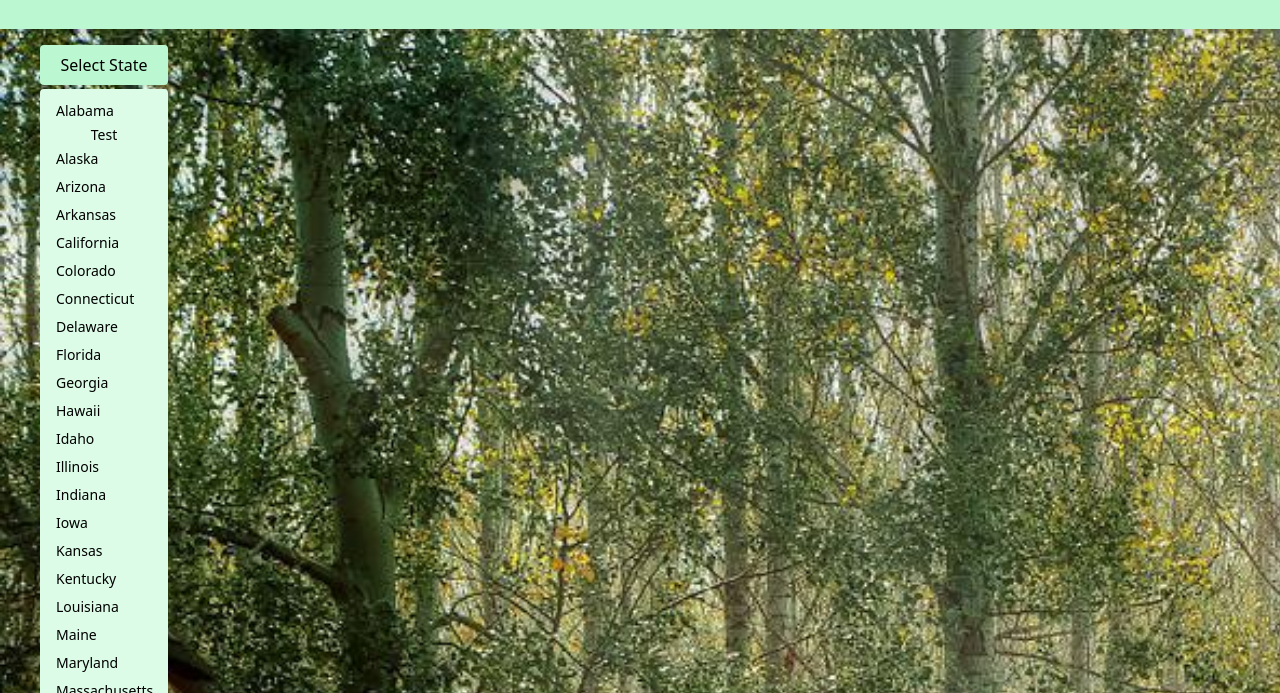
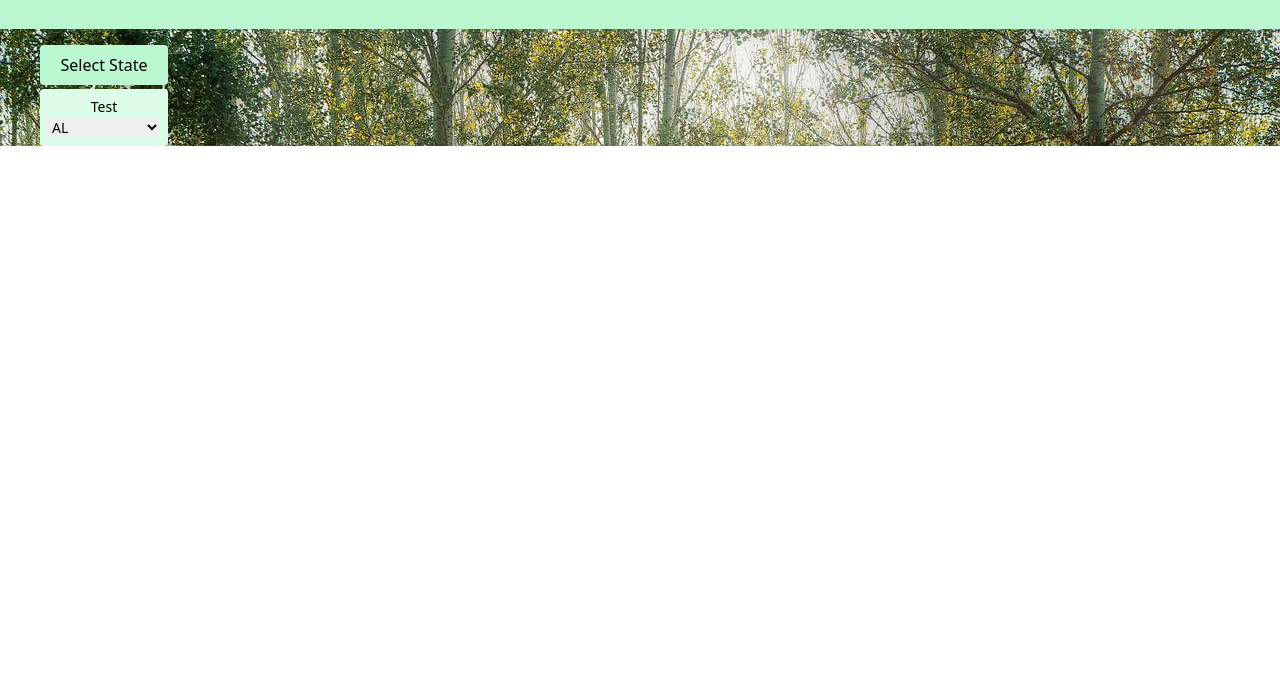
Before and after one commit to adryq/Dog-Park-App, a website: page index.html in a window 1280 px wide. Both pictures are taken after a click on the button "Select State". Shown: the part 107-800 px from the top of the page. Drawn offline with nearby package versions, Linux system fonts and the light colour scheme.

Commit message:
updated js file

```diff
--- a/assets/js/script.js
+++ b/assets/js/script.js
@@ -1,5 +1,6 @@
 //api key storage
-var apiKey = "&appid=755c65e42d689835b8fd27ff1e21603c";
+var apiKey = "&appid=755c65e42d689835b8fd27ff1e21603c"; //weather api key
+var parkKey = "" //park info key
 
 var cities = [];
 //using london as example
@@ -18,6 +19,22 @@ document.addEventListener('DOMContentLoaded', ()=> {
         if(dropdownState.classList.contains ('hidden')){
             dropdownState.classList.remove ('hidden');
             dropdownState.classList.add('flex');
+
+            var states  = ['AL', 'AK', 'AZ', 'AR',
+'CA', 'CO', 'CT', 'DE', 'FL', 'GA', 'HI',
+'ID', 'IL', 'IN', 'IA', 'KS', 'KY', 'LA',
+'ME', 'MD', 'MA', 'MI', 'MN', 'MS', 'MO',
+'MT', 'NE', 'NV', 'NH', 'NJ', 'NM', 'NY',
+'NC', 'ND', 'OH', 'OK', 'OR', 'PA', 'RI',
+'SC', 'SD', 'TN', 'TX', 'UT', 'VT', 'VA',
+'WA', 'WV', 'WI', 'WY']
+
+var select = document.querySelector('#select')
+for (let i = 0; i < states.length; i++) {
+    var option = document.createElement('option')
+    option.textContent = states[i]
+    select.appendChild(option)
+}
 
         }
         else{
@@ -80,3 +97,25 @@ var displayWeather = function (weather, searchCity) {
     var lat = weather.coord.lat;
     var lon = weather.coord.lon;
 }
+
+// In HTML make a select tag and fill the options with State abbreviations
+//ON click on state, your store that abbrevation in a variable
+//When you run the park fetch, pass in that variable
+var stateCode = document.querySelctor('#select').value
+fetch("https://developer.nps.gov/api/v1/parks?stateCode=" + stateCode + "&api_key=ONqCMcecY29RtHlFW2uZcvjwuTM0lsk62DjxmdAs")
+.then(function (data) {
+    data.json().then(function (data) {
+        // This is whewre you manipulate the data for your code
+        console.log(data)
+        console.log(data.fullName)
+        // Create some kind of HTML element to display nthe information to the user
+        // Then change the texdt content to whatever data you want to display
+        //Add it to the page using appendChild
+    })
+})
+
+
+// on click that targets the select statement
+// make another button that function submit
+
+// store the value of the select tags to store the state the user clicked on
--- a/index.html
+++ b/index.html
@@ -32,9 +32,9 @@
     <button class="bg-green-200 px-4 py-2 rounded ml-10 mt-4 w-32" id="state-btn">Select State</button>
 
     <div class="bg-green-100 hidden flex flex-col rounded mt-1 ml-10 p-2 w-32 text-sm" id="dropdown-state">
-      <a href="#" class="px-2 py-1 hover:bg-white rounded">Alabama</a>
       <button onclick="CityWeather()">Test</button>
-      <a href="#" class="px-2 py-1 hover:bg-white rounded">Alaska</a>
+      <select name="states" id="select">
+      <!-- <options href="#" class="px-2 py-1 hover:bg-white rounded">Alaska</options>
       <a href="#" class="px-2 py-1 hover:bg-white rounded">Arizona</a>
       <a href="#" class="px-2 py-1 hover:bg-white rounded">Arkansas</a>
       <a href="#" class="px-2 py-1 hover:bg-white rounded">California</a>
@@ -82,8 +82,8 @@
       <a href="#" class="px-2 py-1 hover:bg-white rounded">Washington</a>
       <a href="#" class="px-2 py-1 hover:bg-white rounded">West Virginia</a>
       <a href="#" class="px-2 py-1 hover:bg-white rounded">Wisconsin</a>
-      <a href="#" class="px-2 py-1 hover:bg-white rounded">Wyoming</a>
-
+      <a href="#" class="px-2 py-1 hover:bg-white rounded">Wyoming</a>       -->
+    </select>
     </div>
 
     <div id="current-weather"></div>
--- /dev/null
+++ b/package.json
@@ -0,0 +1,5 @@
+{
+  "dependencies": {
+    "tailwindcss": "^3.0.24"
+  }
+}
```
Also changed, not shown: 1 other file.
